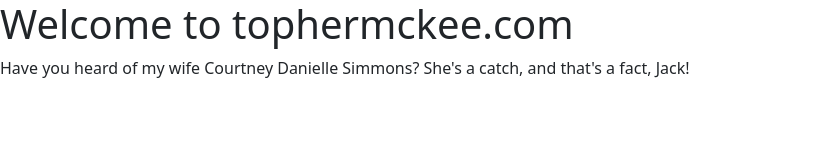
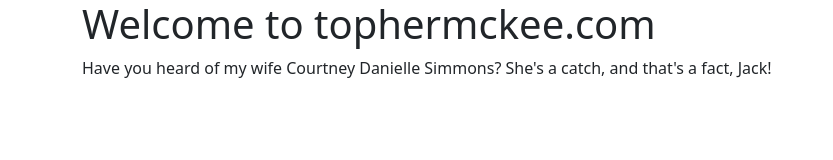
Before and after one commit to tophermckee/tophermckee.com, a plain HTML site: page index.html in a window 1280 px wide. Shown: the whole page, without its empty margins (0-833 px from the left). Drawn offline with nearby package versions, Linux system fonts and the light colour scheme.

Commit message:
whatever

```diff
--- a/index.html
+++ b/index.html
@@ -4,6 +4,7 @@
     <!-- Required meta tags -->
     <meta charset="utf-8">
     <meta name="viewport" content="width=device-width, initial-scale=1">
+    <link rel="shortcut icon" href="tophermckee.ico" type="image/x-icon">
 
     <!-- Bootstrap CSS -->
     <link href="https://cdn.jsdelivr.net/npm/bootstrap@5.1.3/dist/css/bootstrap.min.css" rel="stylesheet" integrity="sha384-1BmE4kWBq78iYhFldvKuhfTAU6auU8tT94WrHftjDbrCEXSU1oBoqyl2QvZ6jIW3" crossorigin="anonymous">
@@ -11,18 +12,15 @@
     <title>Home</title>
   </head>
   <body>
-    <h1>Welcome to tophermckee.com</h1>
+      <div class="container-md">
+        <h1>Welcome to tophermckee.com</h1>
     <p>Have you heard of my wife Courtney Danielle Simmons? She's a catch, and that's a fact, Jack!</p>
 
+    </div>
+
+
     <!-- Optional JavaScript; choose one of the two! -->
-
-    <!-- Option 1: Bootstrap Bundle with Popper -->
     <script src="https://cdn.jsdelivr.net/npm/bootstrap@5.1.3/dist/js/bootstrap.bundle.min.js" integrity="sha384-ka7Sk0Gln4gmtz2MlQnikT1wXgYsOg+OMhuP+IlRH9sENBO0LRn5q+8nbTov4+1p" crossorigin="anonymous"></script>
 
-    <!-- Option 2: Separate Popper and Bootstrap JS -->
-    <!--
-    <script src="https://cdn.jsdelivr.net/npm/@popperjs/core@2.10.2/dist/umd/popper.min.js" integrity="sha384-7+zCNj/IqJ95wo16oMtfsKbZ9ccEh31eOz1HGyDuCQ6wgnyJNSYdrPa03rtR1zdB" crossorigin="anonymous"></script>
-    <script src="https://cdn.jsdelivr.net/npm/bootstrap@5.1.3/dist/js/bootstrap.min.js" integrity="sha384-QJHtvGhmr9XOIpI6YVutG+2QOK9T+ZnN4kzFN1RtK3zEFEIsxhlmWl5/YESvpZ13" crossorigin="anonymous"></script>
-    -->
   </body>
 </html>
```
Also changed, not shown: tophermckee.ico (added).
